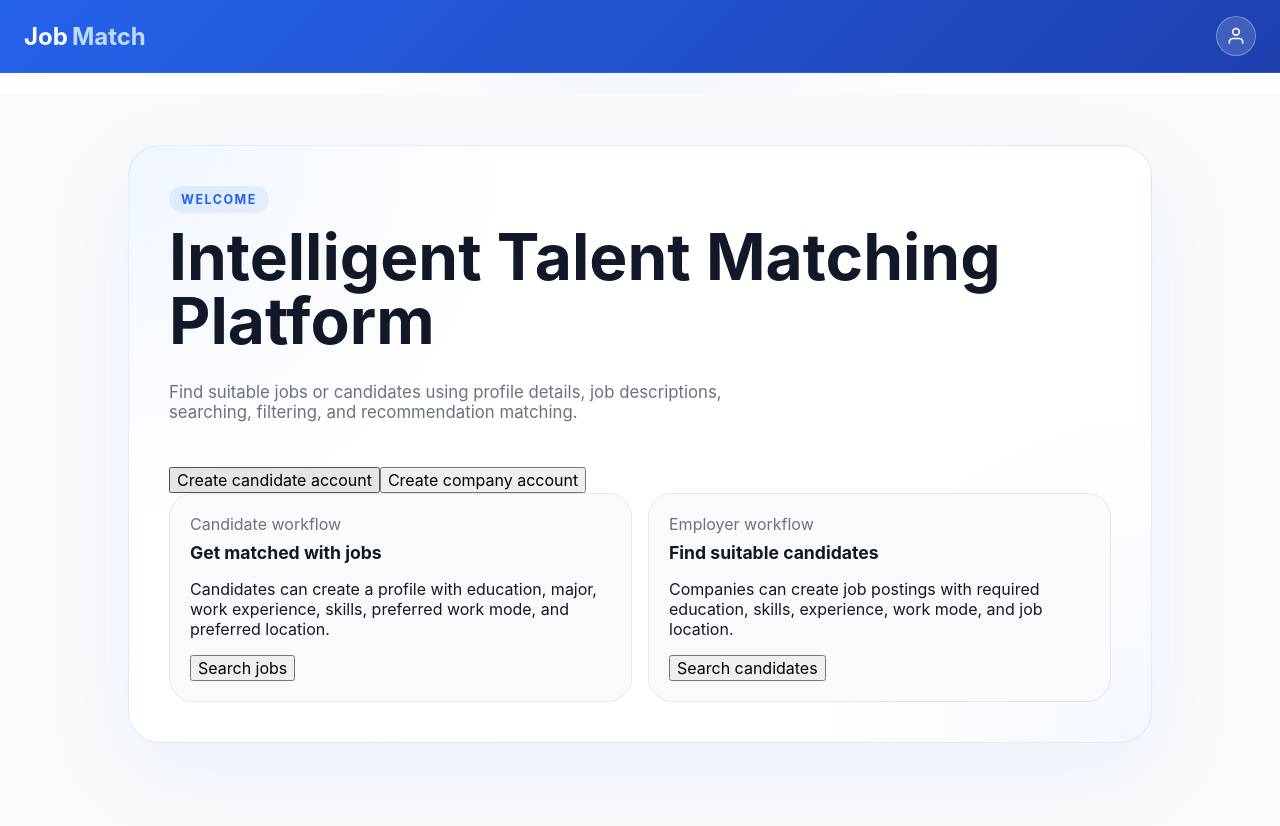
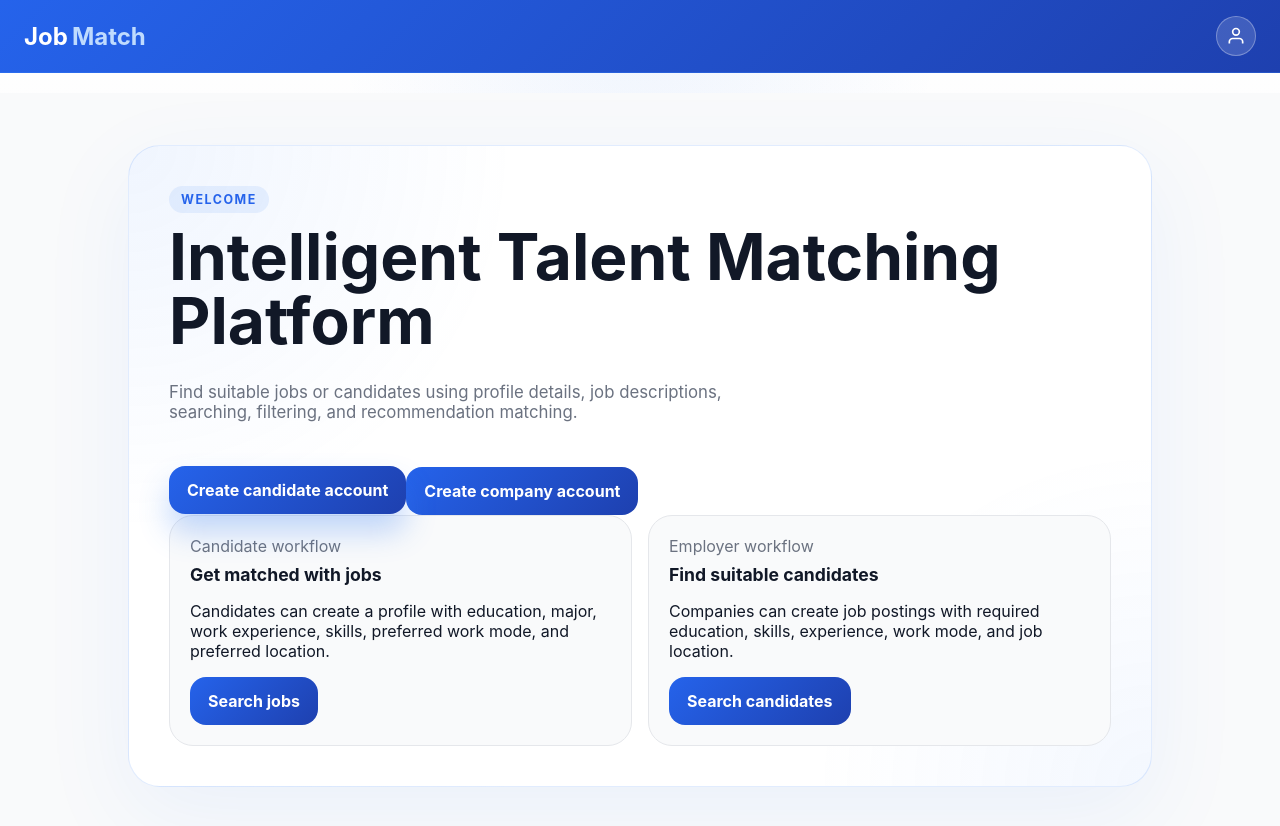
Before and after one commit to simaoribeiroo/csit314, a React (Vite) app in the folder frontend/: page / in a window 1280 px wide. In both pictures the pointer is over the button "Create candidate account". Shown: the top 826 px of the page. Built offline with nearby package versions, Linux system fonts and the light colour scheme.

Commit message:
George Update 2
change the button to match the resto f the website buttons

```diff
--- a/frontend/src/App.css
+++ b/frontend/src/App.css
@@ -182,7 +182,9 @@
 }
 
 .panel-form button,
-.search-toolbar button {
+.search-toolbar button,
+.home-actions button,
+.home-card button {
   border: 0;
   border-radius: 16px;
   background: linear-gradient(135deg, #2563eb, #1e40af);
@@ -196,8 +198,12 @@
 
 .panel-form button:hover,
 .search-toolbar button:hover,
+.home-actions button:hover,
+.home-card button:hover,
 .panel-form button:focus-visible,
-.search-toolbar button:focus-visible {
+.search-toolbar button:focus-visible,
+.home-actions button:focus-visible,
+.home-card button:focus-visible {
   transform: translateY(-1px);
   box-shadow: 0 18px 30px rgba(59, 130, 246, 0.3);
 }
```
Also changed, not shown: frontend/src/pages/HomePage.tsx (+8 -2 lines).
